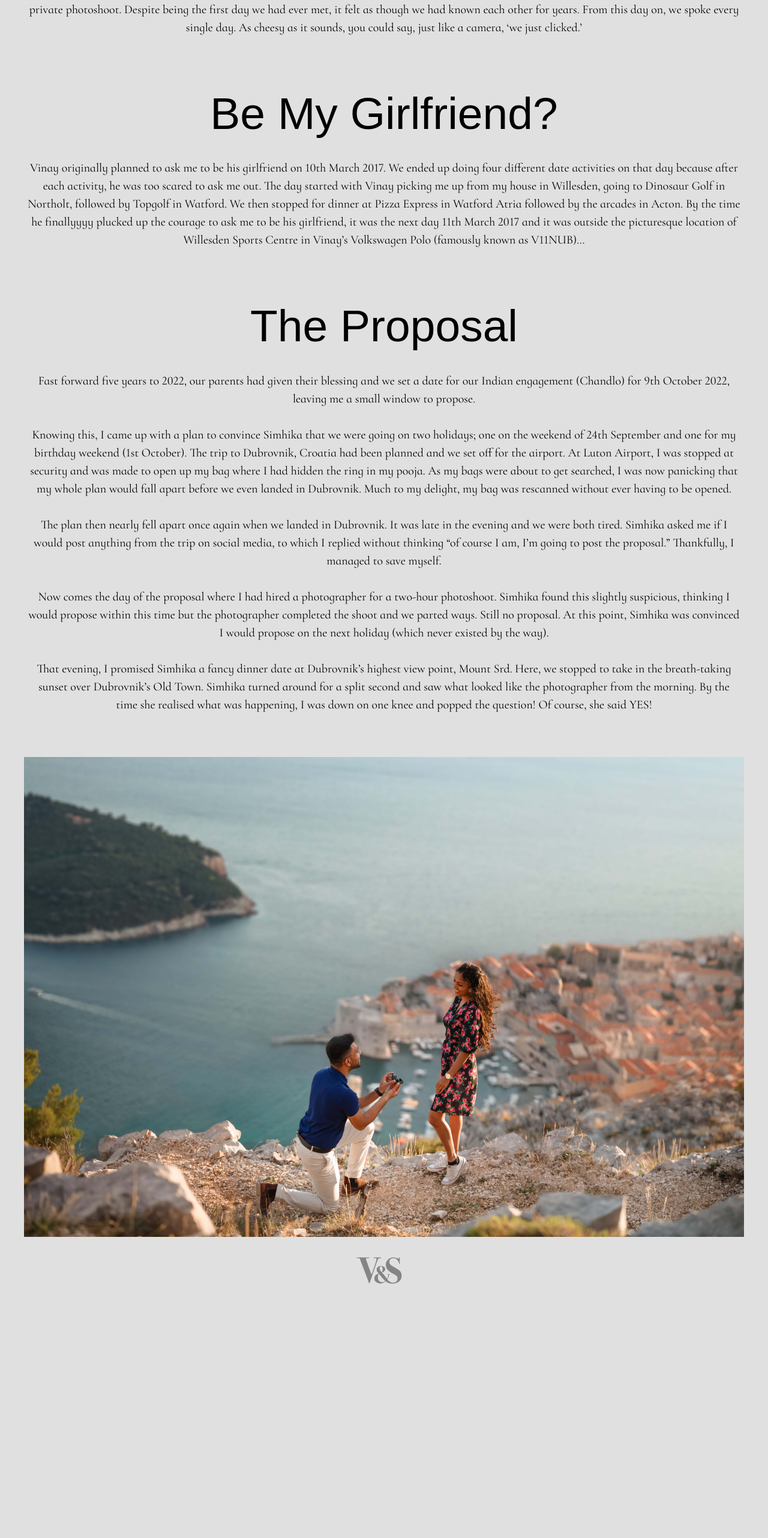
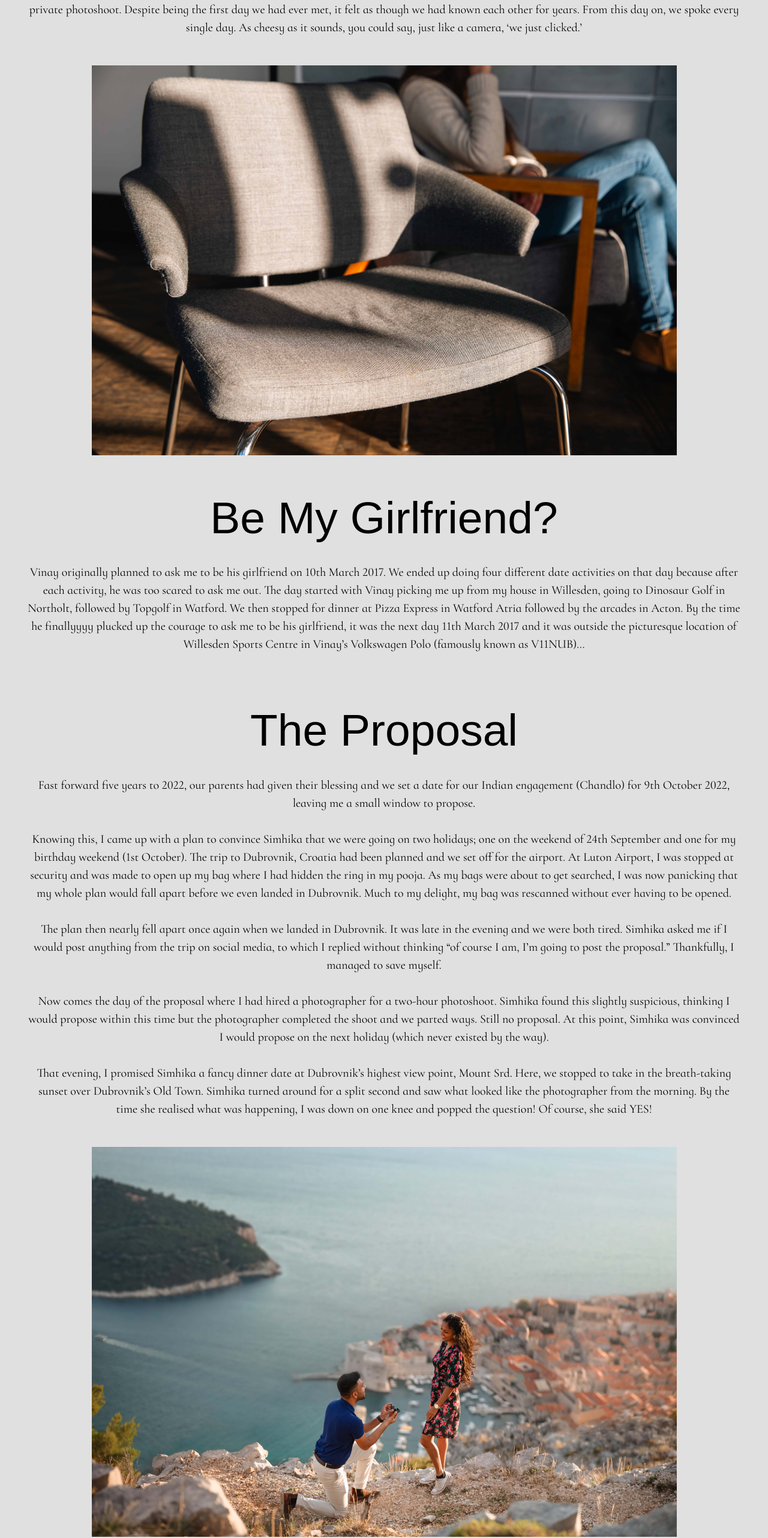
Before and after one commit to rush212000/Vinay-SimhikaV1, a React (Create React App) app: page /pages/OurStory in a window 1280 px wide. Shown: the part 1232-3796 px from the top of the page at 60% size. Before the commit the page ends 3406 px from the top, so only its background shows below. Built offline with nearby package versions, Linux system fonts and the light colour scheme; a web font is replaced by a local one.

Commit message:
Our Story Photos update

```diff
--- a/src/pages/FAQs.js
+++ b/src/pages/FAQs.js
@@ -150,7 +150,7 @@ const FAQs = () => {
           Bhujia Hill
           <br/>
           <br/>
-          <br/>
+
 
         </div>
 
--- a/src/pages/OurEvent.js
+++ b/src/pages/OurEvent.js
@@ -356,8 +356,6 @@ const OurEvent = () => {
 <br/>
 <br/>
 <br/>
-<br/>
-<br/>
 
 
     {/* Footer */}
--- a/src/pages/OurStory.js
+++ b/src/pages/OurStory.js
@@ -1,7 +1,8 @@
 import React from 'react';
 import OurStoryP from '../img/OurStory/V&Sourstory.jpg';
 import VSfoot from '../img/OurStory/vsFoot.png';
-import VSP from '../img/OurStory/V&SP.jpg';
+import VSOS1 from '../img/OurStory/V&SOS1.jpg';
+import VSOS2 from '../img/OurStory/V&SOS2.jpg';
 
 const OurStory = () => {
   return (
@@ -109,8 +110,24 @@ const OurStory = () => {
 
         <br/>
         <br/>
+
+        <section
+          className="section bg-center min-[0px]:max-h-[300px] md:max-h-[450px] lg:max-h-[650px]"
+          style={{
+            backgroundImage: `url(${ VSOS2 })`, // Add the gradient overlay
+            backgroundSize: 'contain',
+            backgroundPosition: 'top',
+            backgroundRepeat: 'no-repeat',
+            //maxWidth: 'screen',
+            //maxHeight: 'auto', // Adjust the height accordingly
+            //marginbottom: '-10px',
+          }}
+
+>
+</section>
+
         <br/>
-
+        <br/>
         <h3
         className='min-[0px]:text-[65px] md:text-[75px]'
         style={{
@@ -225,7 +242,6 @@ const OurStory = () => {
 
         <br/>
         <br/>
-        <br/>
 
 
 
@@ -236,12 +252,15 @@ const OurStory = () => {
 
 
         <section
-          className="section  bg-center"
+          className="section  bg-center min-[0px]:max-h-[300px] md:max-h-[450px] lg:max-h-[650px]"
           style={{
-            backgroundImage: `url(${ VSP })`, // Add the gradient overlay
+            backgroundImage: `url(${ VSOS1 })`, // Add the gradient overlay
             backgroundSize: 'contain',
             backgroundPosition: 'top',
             backgroundRepeat: 'no-repeat',
+            //maxWidth: 'screen',
+            //maxHeight: 'auto', // Adjust the height accordingly
+            //marginbottom: '-10px',
           }}
 
 >
--- a/src/pages/RSVP.js
+++ b/src/pages/RSVP.js
@@ -11,7 +11,7 @@ const RSVP = () => {
           <div className="flex justify-center items-center">
             <img src={VSfoot} alt="Footer Image" className="w-20 h-20 mr-4" />
             <p className="text-center text-gray-600">
-              s
+
             </p>
           </div>
         </div>
```
Also changed, not shown: src/img/OurStory/V&SOS1.jpg (renamed from src/img/OurStory/V&SP.jpg), src/img/OurStory/V&SOS2.jpg (added).
